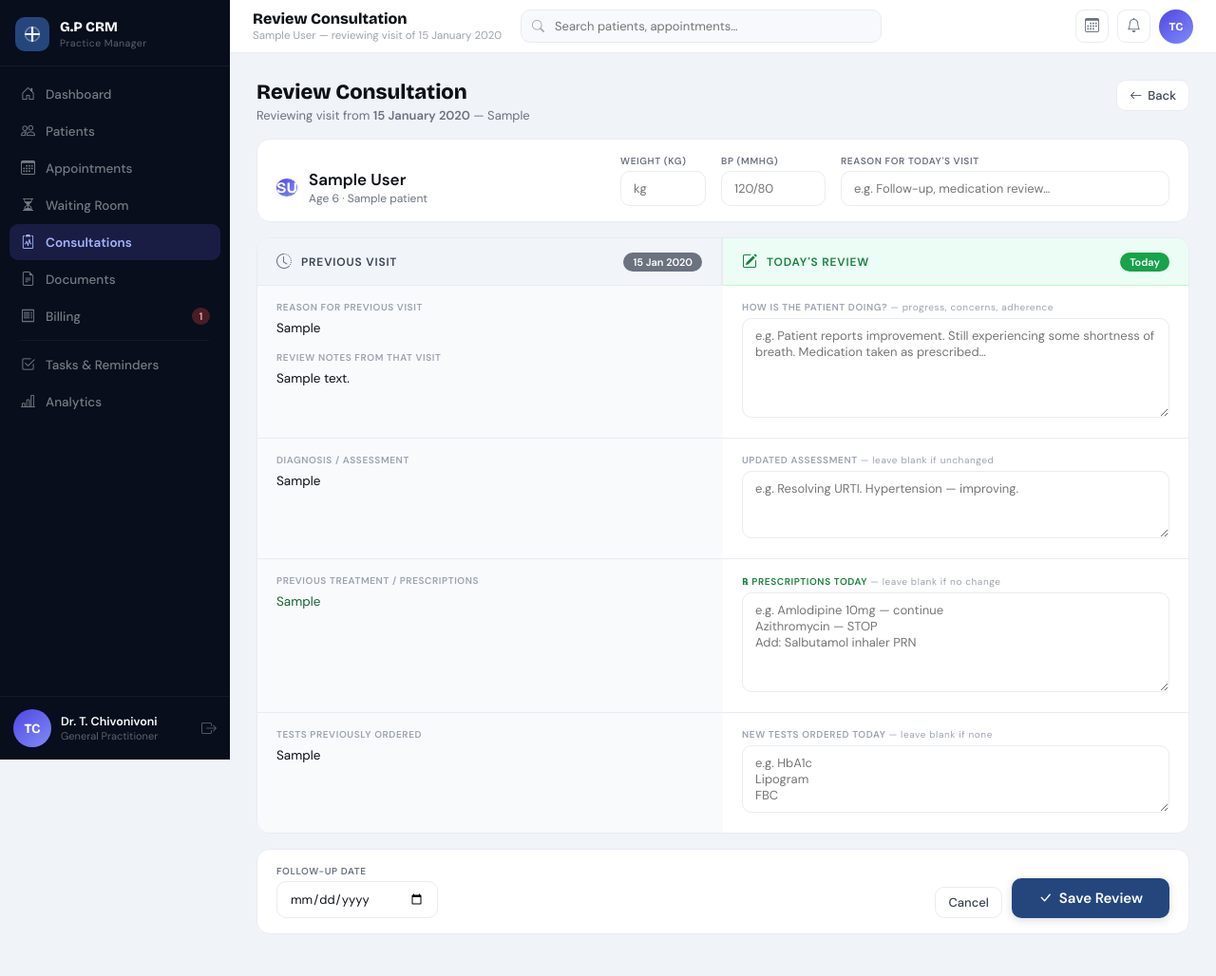
After one commit to DevJoymanu/MediCareGP, a Django app: page /consultations/1/review/ in a window 1280 px wide. The commit adds this page. Shown: the whole page at 95% size. Run offline with Django 4.2, Linux system fonts and the light colour scheme; a user stored in the database is signed in; tables that the repository leaves empty hold one stand-in row (values such as "Sample post").

Commit message:
consultation review2

```diff
--- a/medicaregp/consultations/urls.py
+++ b/medicaregp/consultations/urls.py
@@ -6,6 +6,7 @@ urlpatterns = [
     path('<int:pk>/', views.consultation_detail, name='consultation_detail'),
     path('<int:pk>/edit/', views.consultation_edit, name='consultation_edit'),
     path('<int:pk>/delete/', views.consultation_delete, name='consultation_delete'),
+    path('<int:pk>/review/', views.consultation_review, name='consultation_review'),
     path('<int:pk>/print/', views.consultation_print, name='consultation_print'),
     path('<int:pk>/sick-note/pdf/', views.sick_note_pdf, name='sick_note_pdf'),
     path('<int:pk>/sick-note/email/', views.sick_note_email, name='sick_note_email'),
--- a/medicaregp/consultations/views.py
+++ b/medicaregp/consultations/views.py
@@ -250,6 +250,32 @@ def consultation_delete(request, pk):
 
 
 @login_required
+def consultation_review(request, pk):
+    """Start a new review consultation linked to an existing one."""
+    original = get_object_or_404(Consultation, pk=pk)
+
+    if request.method == 'POST':
+        review = Consultation(
+            patient=original.patient,
+            reviewed_consultation=original,
+        )
+        review.weight_kg      = request.POST.get('weight_kg') or None
+        review.bp_reading     = request.POST.get('bp_reading') or None
+        review.review         = request.POST.get('review') or None
+        review.assessment     = request.POST.get('assessment') or None
+        review.prescriptions  = request.POST.get('prescriptions') or None
+        review.lab_requests   = request.POST.get('lab_requests') or None
+        review.follow_up_date = request.POST.get('follow_up_date') or None
+        review.save()
+        messages.success(request, f'Review saved for {original.patient}.')
+        return redirect('consultation_detail', pk=review.pk)
+
+    return render(request, 'consultations/consultation_review.html', {
+        'original': original,
+    })
+
+
+@login_required
 def consultation_print(request, pk):
     consultation = get_object_or_404(Consultation, pk=pk)
     return render(request, 'consultations/consultation_print.html', {'consultation': consultation})
--- /dev/null
+++ b/medicaregp/templates/consultations/consultation_review.html
@@ -0,0 +1,280 @@
+{% extends "base.html" %}
+{% block title %}Review Consultation | G.P CRM{% endblock %}
+{% block page_title %}Review Consultation{% endblock %}
+{% block page_sub %}{{ original.patient }} — reviewing visit of {{ original.date|date:"j F Y" }}{% endblock %}
+
+{% block extra_head %}
+<style>
+  .review-wrap { max-width:1100px; margin:0 auto; }
+
+  /* ── Top bar ── */
+  .review-topbar {
+    background:#fff; border:1px solid var(--border); border-radius:14px;
+    padding:16px 20px; margin-bottom:16px;
+    display:flex; gap:16px; align-items:flex-end; flex-wrap:wrap;
+  }
+  .vitals-label {
+    font-size:10px; font-weight:700; color:var(--text-3);
+    text-transform:uppercase; letter-spacing:.06em; margin-bottom:4px;
+  }
+  .patient-badge {
+    display:flex; align-items:center; gap:12px; flex:1; min-width:200px;
+  }
+  .patient-badge .name { font-size:17px; font-weight:700; color:var(--text-1); }
+  .patient-badge .sub  { font-size:12px; color:var(--text-3); margin-top:1px; }
+
+  /* ── Two-column comparison ── */
+  .compare-grid {
+    display:grid; grid-template-columns:1fr 1fr; gap:0;
+    border:1px solid var(--border); border-radius:14px;
+    overflow:hidden; background:#fff; margin-bottom:16px;
+  }
+
+  /* Left — previous visit (read-only) */
+  .col-previous {
+    border-right:2px solid var(--border);
+    background:#f8fafc;
+  }
+  .col-previous .col-header {
+    background:#f1f5f9; border-bottom:1px solid var(--border);
+    padding:14px 20px;
+    display:flex; align-items:center; gap:10px;
+  }
+  .col-previous .col-header .title {
+    font-size:12px; font-weight:700; color:var(--text-2);
+    text-transform:uppercase; letter-spacing:.07em;
+  }
+  .col-previous .col-header .date-badge {
+    margin-left:auto; font-size:11px; font-weight:600;
+    color:#fff; background:var(--text-3); border-radius:20px;
+    padding:3px 10px;
+  }
+
+  /* Right — new review (editable) */
+  .col-review { background:#fff; }
+  .col-review .col-header {
+    background:#ecfdf5; border-bottom:1px solid #bbf7d0;
+    padding:14px 20px;
+    display:flex; align-items:center; gap:10px;
+  }
+  .col-review .col-header .title {
+    font-size:12px; font-weight:700; color:#15803d;
+    text-transform:uppercase; letter-spacing:.07em;
+  }
+  .col-review .col-header .today-badge {
+    margin-left:auto; font-size:11px; font-weight:600;
+    color:#fff; background:#16a34a; border-radius:20px;
+    padding:3px 10px;
+  }
+
+  /* Shared body / row styles */
+  .col-body { padding:20px; display:flex; flex-direction:column; gap:18px; }
+
+  .row-block { display:contents; }
+
+  .field-label {
+    font-size:10px; font-weight:700; color:var(--text-4);
+    text-transform:uppercase; letter-spacing:.06em; margin-bottom:5px;
+  }
+  .field-value {
+    font-size:13.5px; color:var(--text-1); white-space:pre-line;
+    line-height:1.7; min-height:20px;
+  }
+  .field-value.rx { color:#166534; }
+  .field-value.empty { color:var(--text-4); font-style:italic; }
+
+  .section-divider {
+    border:none; border-top:1px dashed var(--border); margin:0;
+  }
+
+  /* Row-by-row alignment: each pair of cells lives in a matching grid row */
+  .compare-row {
+    display:grid; grid-template-columns:1fr 1fr;
+    border-bottom:1px solid var(--border);
+  }
+  .compare-row:last-child { border-bottom:none; }
+  .compare-cell {
+    padding:16px 20px;
+  }
+  .compare-cell.shaded { background:#f8fafc; }
+  .compare-cell.white  { background:#fff; }
+
+  /* Footer */
+  .review-footer {
+    background:#fff; border:1px solid var(--border); border-radius:14px;
+    padding:16px 20px; margin-bottom:16px;
+    display:flex; gap:14px; align-items:flex-end; flex-wrap:wrap;
+  }
+
+  textarea.crm-input { resize:vertical; }
+
+  @media (max-width:700px) {
+    .compare-grid { grid-template-columns:1fr; }
+    .compare-row  { grid-template-columns:1fr; }
+    .col-previous { border-right:none; border-bottom:2px solid var(--border); }
+  }
+</style>
+{% endblock %}
+
+{% block content %}
+<div class="page-body">
+  <div class="review-wrap">
+
+    <div class="page-header" style="margin-bottom:16px;">
+      <div>
+        <h1>Review Consultation</h1>
+        <p style="margin:0;color:var(--text-3);font-size:13px;">
+          Reviewing visit from <strong>{{ original.date|date:"j F Y" }}</strong>
+          {% if original.assessment %} — {{ original.assessment|truncatechars:60 }}{% endif %}
+        </p>
+      </div>
+      <a href="{% url 'consultation_detail' original.pk %}" class="btn-ghost">
+        <i class="bi bi-arrow-left"></i> Back
+      </a>
+    </div>
+
+    <form method="post">
+      {% csrf_token %}
+
+      <!-- ── Top bar: patient + today's vitals ──────────────────────────── -->
+      <div class="review-topbar">
+        <div class="patient-badge">
+          <div class="avatar av-48 av-1">
+            {{ original.patient.first_name|first|upper }}{{ original.patient.last_name|first|upper }}
+          </div>
+          <div>
+            <div class="name">{{ original.patient }}</div>
+            <div class="sub">
+              {% if original.patient.get_age %}Age {{ original.patient.get_age }}{% endif %}
+              {% if original.patient.medical_aid_name %} · {{ original.patient.medical_aid_name }}{% endif %}
+            </div>
+          </div>
+        </div>
+
+        <div>
+          <div class="vitals-label">Weight (kg)</div>
+          <input type="number" name="weight_kg" step="0.1" placeholder="kg"
+                 class="crm-input" style="width:90px;">
+        </div>
+        <div>
+          <div class="vitals-label">BP (mmHg)</div>
+          <input type="text" name="bp_reading" placeholder="120/80"
+                 class="crm-input" style="width:110px;">
+        </div>
+        <div style="flex:1;min-width:200px;">
+          <div class="vitals-label">Reason for today's visit</div>
+          <input type="text" name="chief_complaint_today" placeholder="e.g. Follow-up, medication review…"
+                 class="crm-input" style="width:100%;" disabled title="Stored automatically as a review">
+        </div>
+      </div>
+
+      <!-- ── Comparison grid ─────────────────────────────────────────────── -->
+      <div class="compare-grid">
+
+        <!-- Column headers -->
+        <div class="col-previous" style="border-bottom:none;">
+          <div class="col-header">
+            <i class="bi bi-clock-history" style="color:var(--text-3);"></i>
+            <span class="title">Previous Visit</span>
+            <span class="date-badge">{{ original.date|date:"j M Y" }}</span>
+          </div>
+        </div>
+        <div class="col-review" style="border-bottom:none;">
+          <div class="col-header">
+            <i class="bi bi-pencil-square" style="color:#15803d;"></i>
+            <span class="title">Today's Review</span>
+            <span class="today-badge">Today</span>
+          </div>
+        </div>
+
+        <!-- ── Row 1: Reason / Review notes ── -->
+        <div class="compare-cell shaded">
+          <div class="field-label">Reason for previous visit</div>
+          {% if original.chief_complaint %}
+            <div class="field-value">{{ original.chief_complaint }}</div>
+          {% else %}
+            <div class="field-value empty">Not recorded</div>
+          {% endif %}
+          {% if original.review %}
+          <div style="margin-top:12px;">
+            <div class="field-label">Review notes from that visit</div>
+            <div class="field-value">{{ original.review }}</div>
+          </div>
+          {% endif %}
+        </div>
+        <div class="compare-cell white">
+          <div class="field-label">How is the patient doing? <span style="font-weight:400;text-transform:none;color:var(--text-4);">— progress, concerns, adherence</span></div>
+          <textarea name="review" rows="5" class="crm-input"
+            placeholder="e.g. Patient reports improvement. Still experiencing some shortness of breath. Medication taken as prescribed…"
+            style="width:100%;"></textarea>
+        </div>
+
+        <!-- ── Row 2: Diagnosis ── -->
+        <div class="compare-cell shaded" style="border-top:1px solid var(--border);">
+          <div class="field-label">Diagnosis / Assessment</div>
+          {% if original.assessment %}
+            <div class="field-value">{{ original.assessment }}</div>
+          {% else %}
+            <div class="field-value empty">Not recorded</div>
+          {% endif %}
+        </div>
+        <div class="compare-cell white" style="border-top:1px solid var(--border);">
+          <div class="field-label">Updated assessment <span style="font-weight:400;text-transform:none;color:var(--text-4);">— leave blank if unchanged</span></div>
+          <textarea name="assessment" rows="3" class="crm-input"
+            placeholder="e.g. Resolving URTI. Hypertension — improving."
+            style="width:100%;"></textarea>
+        </div>
+
+        <!-- ── Row 3: Treatment / Rx ── -->
+        <div class="compare-cell shaded" style="border-top:1px solid var(--border);">
+          <div class="field-label">Previous treatment / prescriptions</div>
+          {% if original.prescriptions %}
+            <div class="field-value rx">{{ original.prescriptions }}</div>
+          {% else %}
+            <div class="field-value empty">None recorded</div>
+          {% endif %}
+        </div>
+        <div class="compare-cell white" style="border-top:1px solid var(--border);">
+          <div class="field-label" style="color:#15803d;">℞ Prescriptions today <span style="font-weight:400;text-transform:none;color:var(--text-4);">— leave blank if no change</span></div>
+          <textarea name="prescriptions" rows="5" class="crm-input"
+            placeholder="e.g. Amlodipine 10mg — continue&#10;Azithromycin — STOP&#10;Add: Salbutamol inhaler PRN"
+            style="width:100%;"></textarea>
+        </div>
+
+        <!-- ── Row 4: Tests ── -->
+        <div class="compare-cell shaded" style="border-top:1px solid var(--border);">
+          <div class="field-label">Tests previously ordered</div>
+          {% if original.lab_requests %}
+            <div class="field-value">{{ original.lab_requests }}</div>
+          {% else %}
+            <div class="field-value empty">None ordered</div>
+          {% endif %}
+        </div>
+        <div class="compare-cell white" style="border-top:1px solid var(--border);">
+          <div class="field-label">New tests ordered today <span style="font-weight:400;text-transform:none;color:var(--text-4);">— leave blank if none</span></div>
+          <textarea name="lab_requests" rows="3" class="crm-input"
+            placeholder="e.g. HbA1c&#10;Lipogram&#10;FBC"
+            style="width:100%;"></textarea>
+        </div>
+
+      </div>
+      <!-- end compare-grid -->
+
+      <!-- ── Footer: follow-up ──────────────────────────────────────────── -->
+      <div class="review-footer">
+        <div>
+          <div class="vitals-label">Follow-up Date</div>
+          <input type="date" name="follow_up_date" class="crm-input" style="width:170px;">
+        </div>
+        <div style="flex:1;display:flex;align-items:flex-end;gap:10px;justify-content:flex-end;">
+          <a href="{% url 'consultation_detail' original.pk %}" class="btn-ghost">Cancel</a>
+          <button type="submit" class="btn-primary" style="font-size:15px;padding:11px 28px;">
+            <i class="bi bi-check-lg"></i> Save Review
+          </button>
+        </div>
+      </div>
+
+    </form>
+  </div>
+</div>
+{% endblock %}
```
Also changed, not shown: medicaregp/consultations/models.py (+4 -3 lines), medicaregp/templates/consultations/consultation_detail.html (+27 -0 lines), medicaregp/consultations/migrations/0005_consultation_reviewed_consultation.py (added).
